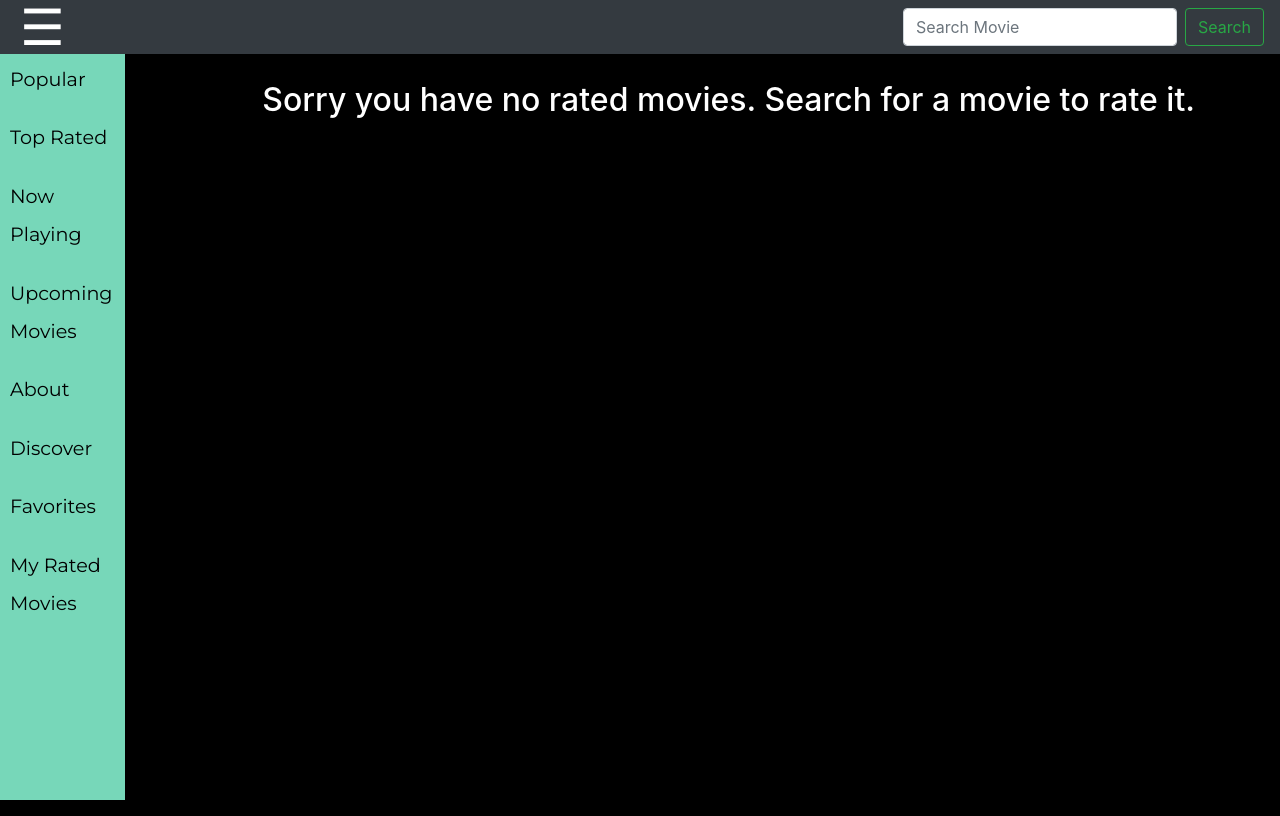
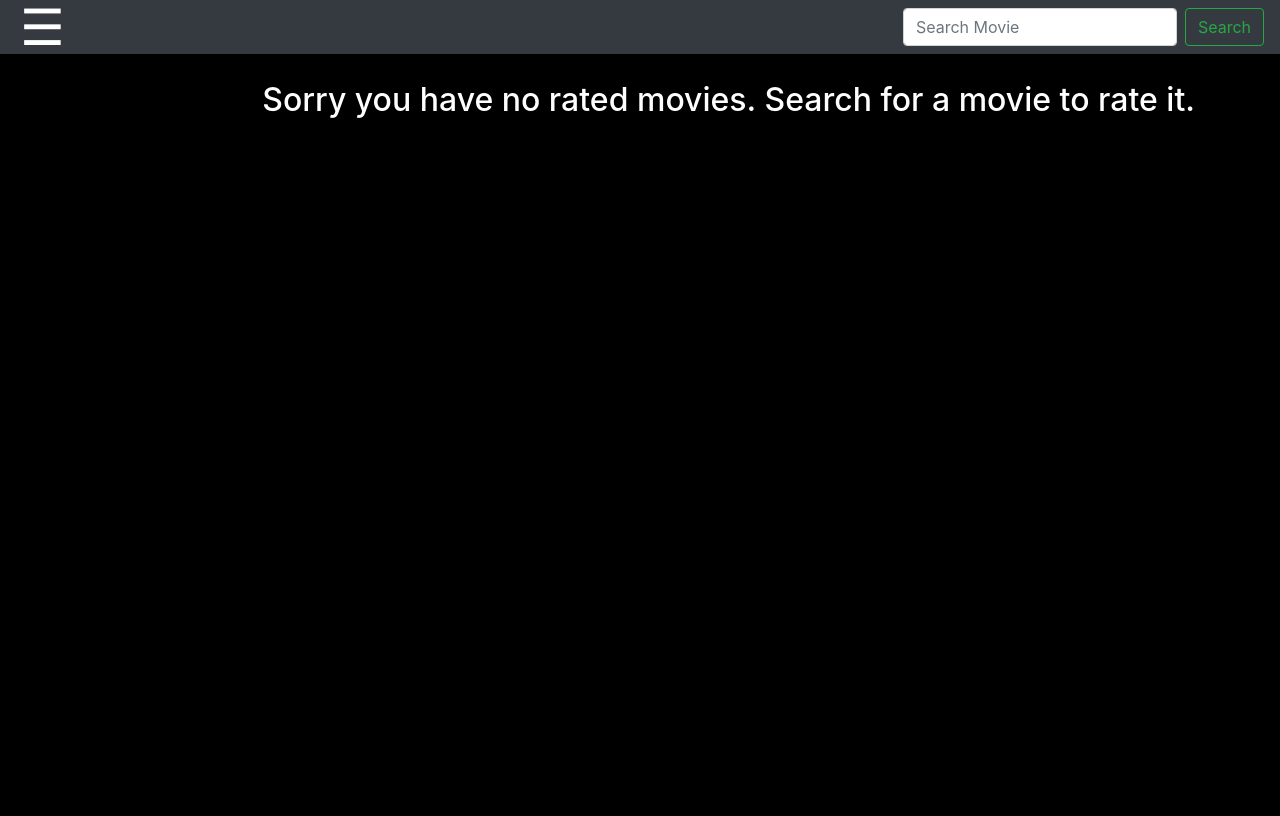
Before and after one commit to woodsmanlucas/react-movie-website, a React (Create React App) app: page /ratings in a window 1280 px wide. Built offline with nearby package versions, Linux system fonts and the light colour scheme.

Commit message:
fixed navbar

```diff
--- a/src/components/App.css
+++ b/src/components/App.css
@@ -46,6 +46,8 @@ label{
 }
 
 .nav-links{
+  display: none;
+  margin: 0;
   list-style:none;
   background:rgb(119, 215, 185);
   width:125px;
@@ -53,7 +55,7 @@ label{
   padding-left: 10px;
   position:fixed;
   height: 100vh;
-  left: 0;
+  left: 0px;
   top: 0;
   transition:0.5s;
   z-index: 2;
@@ -79,7 +81,7 @@ label{
 }
 
 #btn-menu:checked + .navbar ul{
-  left:0;
+  display: block
 }
 #btn-menu:checked + .navbar label{
   left:170px;
--- a/src/components/Movie.jsx
+++ b/src/components/Movie.jsx
@@ -9,7 +9,7 @@ import RatingStars from './RatingStars'
 export function Movie(props){
     const [movie, setMovie] = useState({})
     let {id} = useParams()
-    const rated = JSON.parse(localStorage.getItem('StarObject')) || {}
+    const rated = (JSON.parse(localStorage.getItem('StarObject')) || {})
     const [displayrating, setDisplayRating] = useState(rated[id] || false)
 
     useEffect(() => {
```
